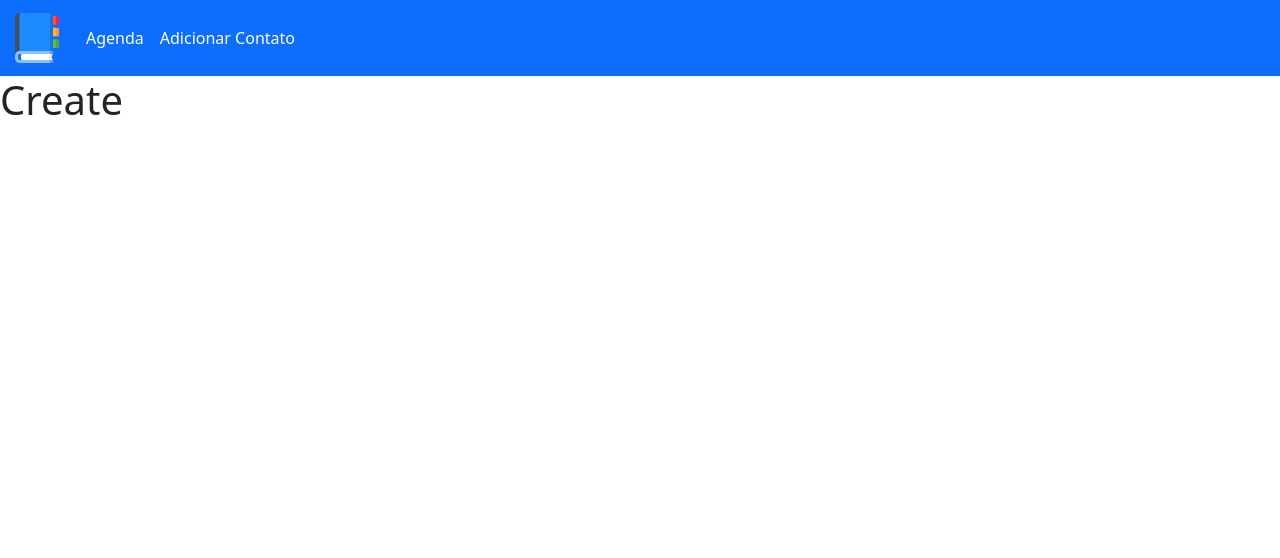
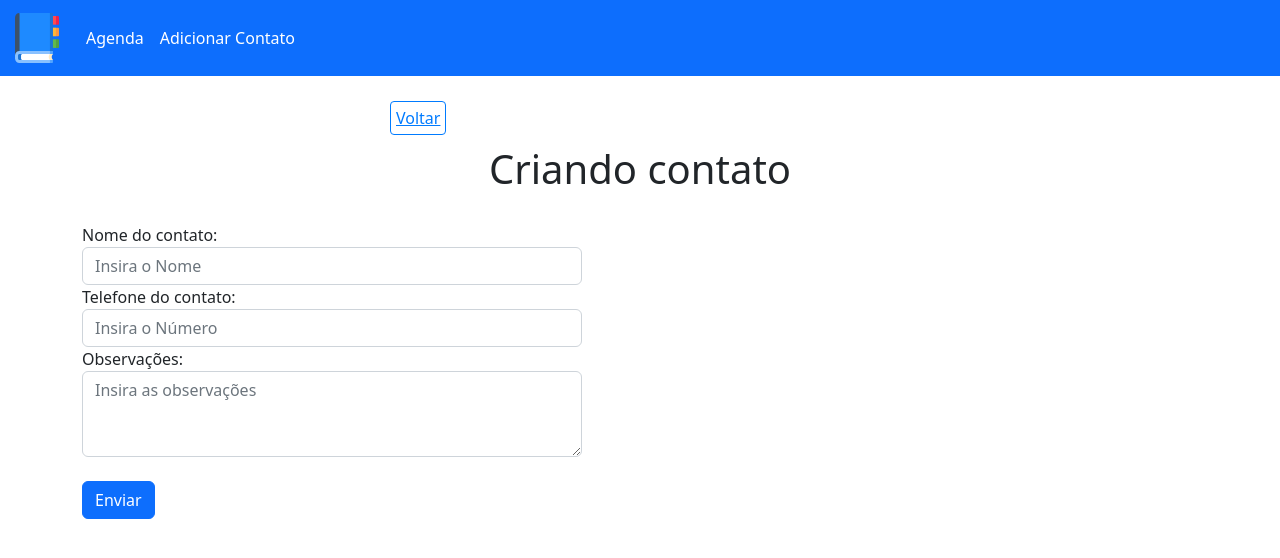
Before and after one commit to riamxpp/Agenda, a PHP site: page /create.php in a window 1280 px wide. Shown: the top 558 px of the page. Run offline with PHP 8.4, Linux system fonts and the light colour scheme; data that the repository does not hold is empty.

Commit message:
Criando a página de adicionar novo contato

```diff
--- a/create.php
+++ b/create.php
@@ -1,8 +1,26 @@
 <?php
   include_once('templates/header.php');
 ?>
-
-  <h1>Create</h1>
+  <div class="container">
+    <?php include_once('templates/backbtn.html'); ?>
+    <h1 id="main-title">Criando contato</h1>
+    <form id="create-form" action="<?= $BASE_URL ?>config/process.php" method="POST">
+      <input type="hidden" name="type" value="create">
+      <div class="form-group">
+        <label for="name">Nome do contato:</label>
+        <input type="text" name="name" required class="form-control" placeholder="Insira o Nome" id="name">
+      </div>
+      <div class="form-group">
+        <label for="phone">Telefone do contato:</label>
+        <input type="text" name="phone" required class="form-control" placeholder="Insira o Número" id="phone">
+      </div>
+      <div class="form-group">
+        <label for="observations">Observações:</label>
+        <textarea type="text" name="observations" required class="form-control" placeholder="Insira as observações" id="observations" rows="3"></textarea>
+      </div><br>
+      <button type="submit" class="btn btn-primary">Enviar</button>
+    </form>
+  </div>
 
 <?php
   include_once('templates/footer.php');
--- a/css/styles.css
+++ b/css/styles.css
@@ -88,3 +88,10 @@
   border-radius: 4px;
   padding: 5px;
 }
+
+/* CREATE */
+#create-form,
+#edit-form {
+  max-width: 500px;
+  margin: 0;
+}
```
